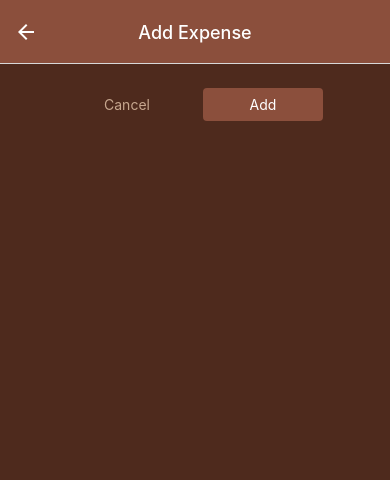
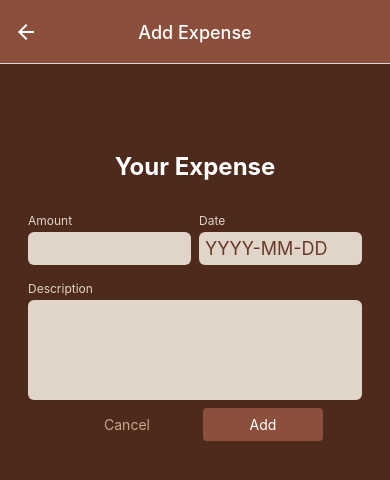
Before and after one commit to HaryAgni/react-native-learnings, a React Native app in the folder expense-tracker/: screen /ManageExpense in a window 390 px wide. Shown: the top 480 px of the page. Built offline with nearby package versions, Linux system fonts and the light colour scheme.

Commit message:
prefilling data in form if expense is edited and added functionality to add new expense

```diff
--- /dev/null
+++ b/expense-tracker/components/ManageExpense/ExpensesForm.js
@@ -0,0 +1,104 @@
+import { StyleSheet, Text, View } from "react-native";
+import Input from "./Input";
+import { useState } from "react";
+import Button from "../UI/Button";
+
+function ExpenseForm({ onCancel, onSubmit, submitButtonLabel, defaultValues }) {
+  const [inputValues, setInputValues] = useState({
+    amount: defaultValues ? defaultValues.amount.toString() : "",
+    date: defaultValues ? defaultValues.date.toISOString().slice(0, 10) : "",
+    description: defaultValues ? defaultValues.description.toString() : "",
+  });
+
+  function inputChangedHandler(inputIdentifier, enteredValue) {
+    setInputValues((currentInputValues) => {
+      return { ...currentInputValues, [inputIdentifier]: enteredValue };
+    });
+  }
+
+  function submitHandler() {
+    const expenseData = {
+      amount: +inputValues.amount,
+      date: new Date(inputValues.date),
+      description: inputValues.description,
+    };
+    onSubmit(expenseData);
+  }
+
+  return (
+    <View style={styles.form}>
+      <Text style={styles.title}>Your Expense</Text>
+      <View style={styles.inputsRow}>
+        <Input
+          label="Amount"
+          textInputConfig={{
+            keyboardType: "decimal-pad",
+            onChangeText: inputChangedHandler.bind(this, "amount"),
+            value: inputValues.amount,
+          }}
+          style={styles.rowInput}
+        />
+        <Input
+          label="Date"
+          textInputConfig={{
+            placeholder: "YYYY-MM-DD",
+            maxLength: 10,
+            onChangeText: inputChangedHandler.bind(this, "date"),
+            value: inputValues.date,
+          }}
+          style={styles.rowInput}
+        />
+      </View>
+
+      <Input
+        label="Description"
+        textInputConfig={{
+          multiline: true,
+          onChangeText: inputChangedHandler.bind(this, "description"),
+          value: inputValues.description,
+          //   autoCorrect: false,
+          // autoCapitalize: "none",
+        }}
+      />
+      <View style={styles.buttons}>
+        <Button style={styles.button} mode="flat" onPress={onCancel}>
+          Cancel
+        </Button>
+        <Button style={styles.button} onPress={submitHandler}>
+          {submitButtonLabel}
+        </Button>
+      </View>
+    </View>
+  );
+}
+
+export default ExpenseForm;
+
+const styles = StyleSheet.create({
+  form: {
+    marginTop: 40,
+  },
+  title: {
+    fontSize: 24,
+    fontWeight: "bold",
+    color: "white",
+    textAlign: "center",
+    marginVertical: 24,
+  },
+  inputsRow: {
+    flexDirection: "row",
+    justifyContent: "space-between",
+  },
+  rowInput: {
+    flex: 1,
+  },
+  buttons: {
+    flexDirection: "row",
+    justifyContent: "center",
+    alignItems: "center",
+  },
+  button: {
+    minWidth: 120,
+    marginHorizontal: 8,
+  },
+});
--- /dev/null
+++ b/expense-tracker/components/ManageExpense/Input.js
@@ -0,0 +1,40 @@
+import { StyleSheet, Text, TextInput, View } from "react-native";
+import { GlobalStyles } from "../../constants/styles";
+
+function Input({ label, style, textInputConfig }) {
+  let inputStyles = [styles.input];
+  if (textInputConfig && textInputConfig.multiline) {
+    inputStyles.push(styles.inputMultiline);
+  }
+  return (
+    <View style={[styles.inputContainer, style]}>
+      <Text style={styles.label}>{label}</Text>
+      <TextInput style={inputStyles} {...textInputConfig} />
+    </View>
+  );
+}
+
+export default Input;
+
+const styles = StyleSheet.create({
+  inputContainer: {
+    marginHorizontal: 4,
+    marginVertical: 8,
+  },
+  label: {
+    fontSize: 12,
+    color: GlobalStyles.colors.primary100,
+    marginBottom: 4,
+  },
+  input: {
+    backgroundColor: GlobalStyles.colors.primary100,
+    padding: 6,
+    borderRadius: 6,
+    fontSize: 18,
+    color: GlobalStyles.colors.primary700,
+  },
+  inputMultiline: {
+    minHeight: 100,
+    textAlignVertical: "top",
+  },
+});
--- a/expense-tracker/screens/ManageExpense.js
+++ b/expense-tracker/screens/ManageExpense.js
@@ -2,8 +2,8 @@
 import { StyleSheet, View } from "react-native";
 import IconButton from "../components/UI/IconButton";
 import { GlobalStyles } from "../constants/styles";
-import Button from "../components/UI/Button";
 import { ExpensesContext } from "../store/expenses-context";
+import ExpenseForm from "../components/ManageExpense/ExpensesForm";
 
 function ManageExpense({ route, navigation }) {
   const editedExpenseId = route.params?.expenseId;
@@ -11,6 +11,10 @@
   const expensesCtx = useContext(ExpensesContext);
 
   const isEditing = !!editedExpenseId;
+
+  const selectedExpense = expensesCtx.expenses.find(
+    (expense) => expense.id === editedExpenseId
+  );
 
   useLayoutEffect(() => {
     navigation.setOptions({
@@ -27,31 +31,22 @@
     navigation.goBack();
   }
 
-  function confirmHandler() {
+  function confirmHandler(expenseData) {
     isEditing
-      ? expensesCtx.updateExpense(editedExpenseId, {
-          description: "Test!!!!!!!!",
-          amount: 790,
-          date: new Date("2024-09-02"),
-        })
-      : expensesCtx.addExpense({
-          description: "Test",
-          amount: 650,
-          date: new Date("2022-05-19"),
-        });
+      ? expensesCtx.updateExpense(editedExpenseId, expenseData)
+      : expensesCtx.addExpense(expenseData);
     navigation.goBack();
   }
 
   return (
     <View style={styles.container}>
-      <View style={styles.buttons}>
-        <Button style={styles.button} mode="flat" onPress={cancelHandler}>
-          Cancel
-        </Button>
-        <Button style={styles.button} onPress={confirmHandler}>
-          {isEditing ? "Update" : "Add"}
-        </Button>
-      </View>
+      <ExpenseForm
+        onCancel={cancelHandler}
+        submitButtonLabel={isEditing ? "Update" : "Add"}
+        onSubmit={confirmHandler}
+        defaultValues={selectedExpense}
+      />
+
       {isEditing && (
         <View style={styles.deleteContainer}>
           <IconButton
@@ -74,15 +69,6 @@
     padding: 24,
     backgroundColor: GlobalStyles.colors.primary800,
   },
-  buttons: {
-    flexDirection: "row",
-    justifyContent: "center",
-    alignItems: "center",
-  },
-  button: {
-    minWidth: 120,
-    marginHorizontal: 8,
-  },
   deleteContainer: {
     marginTop: 16,
     paddingTop: 8,
```
